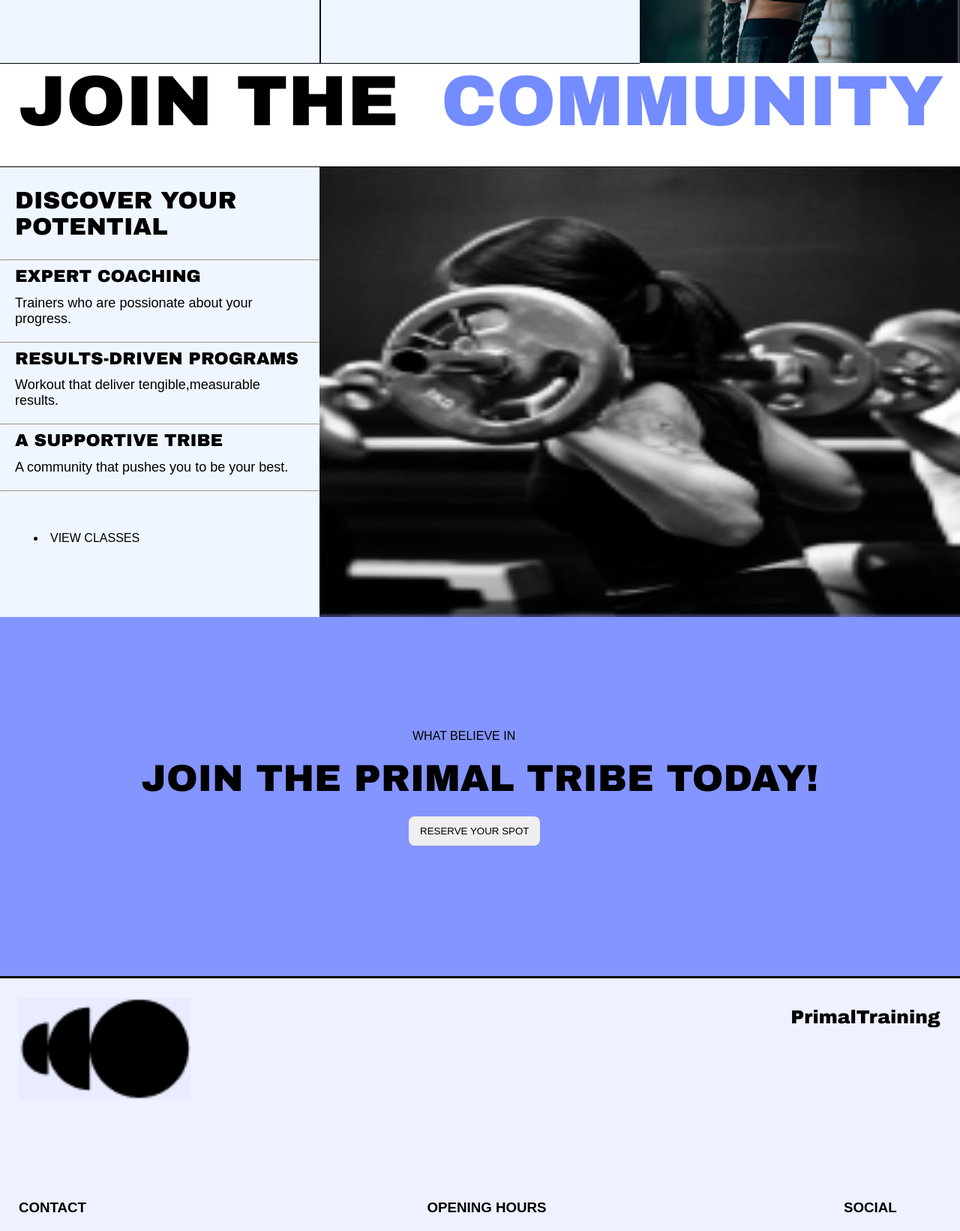
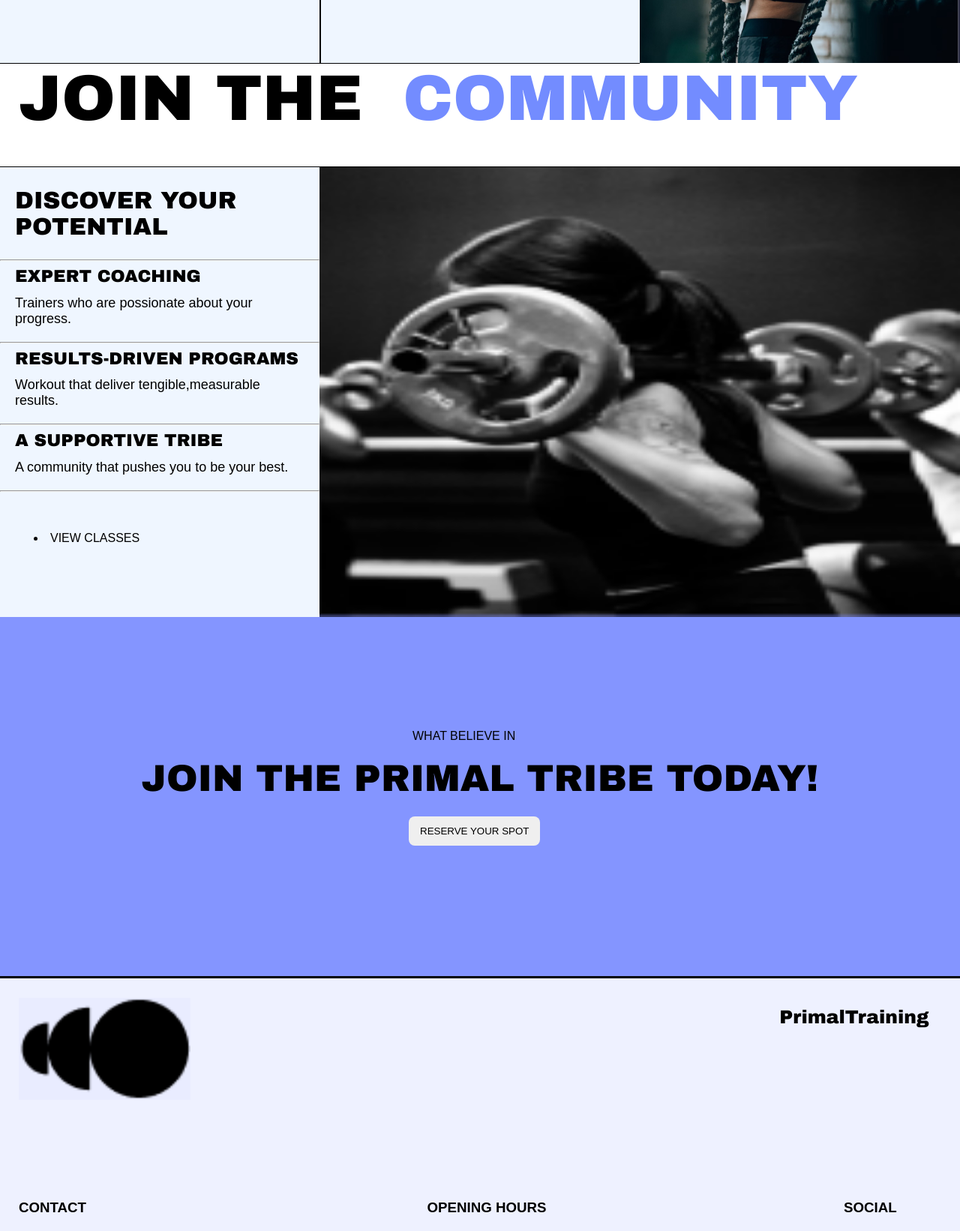
Before and after one commit to vk9236730-stack/c_lan, a plain HTML site: page desktop.html in a window 1280 px wide. Shown: the part 1125-2767 px from the top of the page at 75% size. Drawn offline with Linux system fonts and the light colour scheme.

Commit message:
Desktop webpage in html and css*

```diff
--- a/desktop.css
+++ b/desktop.css
@@ -142,7 +142,7 @@ div.dynamic{
    padding: 0%;
    white-space: pre;
    padding-left: 25px;
-   font-size: 95px;
+   font-size: 86px;
 }
 .color{
     color: #738cff;
@@ -221,7 +221,7 @@ div.join{
     height: 136.17px;
 }
 .training p{
-    padding-left: 800px;
+    padding-left: 785px;
     font-family: arial black;
     font-size: 25px;
 }
```
